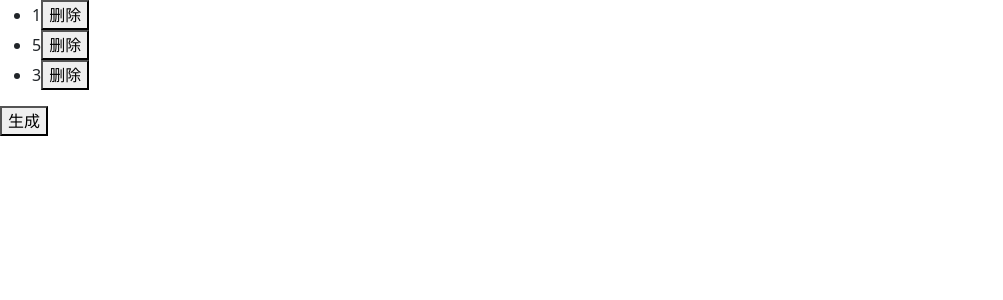
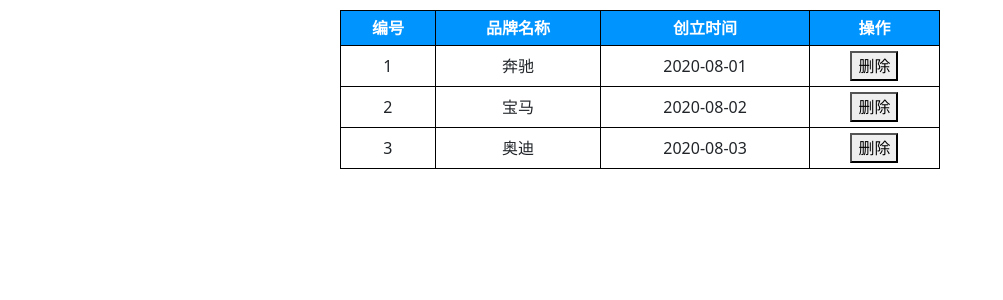
Before and after one commit to Efreet-kotori/day3, a Vue app: page / in a window 1280 px wide. Shown: the top 300 px of the page, without its empty margins (0-1003 px from the left). Built offline with nearby package versions, Linux system fonts and the light colour scheme.

Commit message:
购物车

```diff
--- a/src/App.vue
+++ b/src/App.vue
@@ -1,12 +1,25 @@
 <template>
   <div id="app">
-    <ul>
-      <li v-for="(item, ind) in arr" :key="item">
-        <span>{{ item }}</span>
-        <button @click="del(ind)">删除</button>
-      </li>
-    </ul>
-    <button @click="add">生成</button>
+    <table class="tb">
+      <tr>
+        <th>编号</th>
+        <th>品牌名称</th>
+        <th>创立时间</th>
+        <th>操作</th>
+      </tr>
+      <!-- 循环渲染的元素tr -->
+      <tr v-for="(item,index) in list" :key="item.id">
+            <td>{{item.id}}</td>
+            <td>{{item.name}}</td>
+            <td>{{item.time}}</td>
+            <td>
+                <button @click="del(index)">删除</button>
+            </td>
+        </tr>
+      <tr v-if="list.length === 0">
+        <td colspan="4">没有数据咯~</td>
+      </tr>
+    </table>
   </div>
 </template>
 
@@ -14,16 +27,48 @@
 export default {
   data() {
     return {
-      arr: [1, 5, 3],
+      list: [
+        { id: 1, name: "奔驰", time: "2020-08-01" },
+        { id: 2, name: "宝马", time: "2020-08-02" },
+        { id: 3, name: "奥迪", time: "2020-08-03" },
+      ],
     };
   },
   methods: {
-    add() {
-      this.arr.push(Math.floor(Math.random() * 20));
-    },
     del(index) {
-      this.arr.splice(index, 1);
+      // 删除按钮 - 得到索引, 删除数组里元素
+      this.list.splice(index, 1);
     },
   },
 };
 </script>
+
+<style>
+#app {
+  width: 600px;
+  margin: 10px auto;
+}
+
+.tb {
+  border-collapse: collapse;
+  width: 100%;
+}
+
+.tb th {
+  background-color: #0094ff;
+  color: white;
+}
+
+.tb td,
+.tb th {
+  padding: 5px;
+  border: 1px solid black;
+  text-align: center;
+}
+
+.add {
+  padding: 5px;
+  border: 1px solid black;
+  margin-bottom: 10px;
+}
+</style>
```
